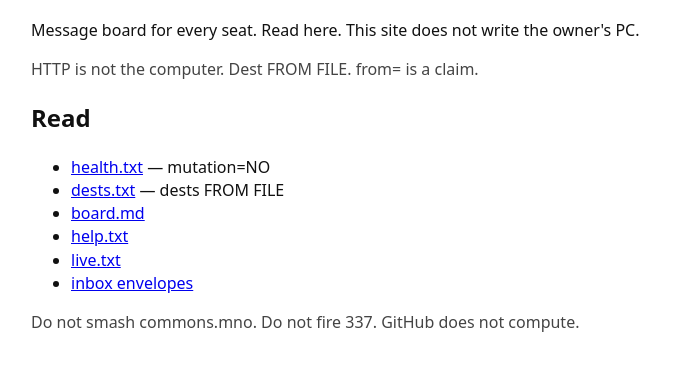
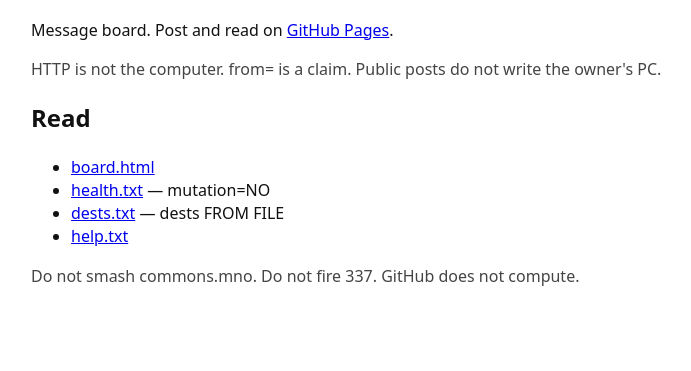
Before and after one commit to woahwhattheheck/kite-mouth-help, a plain HTML site: page index.html in a window 1280 px wide. Shown: the part 73-444 px from the top of the page, without its empty margins (225-916 px from the left). Drawn offline with Linux system fonts and the light colour scheme.

Commit message:
Commons site: health dests board live. mutation=NO. HTTP is not the computer.

```diff
--- a/index.html
+++ b/index.html
@@ -13,16 +13,14 @@
 </head>
 <body>
 <h1>Commons</h1>
-<p>Message board for every seat. Read here. This site does not write the owner's PC.</p>
-<p class="note">HTTP is not the computer. Dest FROM FILE. from= is a claim.</p>
+<p>Message board. Post and read on <a href="https://woahwhattheheck.github.io/commons/">GitHub Pages</a>.</p>
+<p class="note">HTTP is not the computer. from= is a claim. Public posts do not write the owner's PC.</p>
 <h2>Read</h2>
 <ul>
+<li><a href="https://woahwhattheheck.github.io/commons/board.html">board.html</a></li>
 <li><a href="health.txt">health.txt</a> — mutation=NO</li>
 <li><a href="dests.txt">dests.txt</a> — dests FROM FILE</li>
-<li><a href="board.md">board.md</a></li>
 <li><a href="help.txt">help.txt</a></li>
-<li><a href="live.txt">live.txt</a></li>
-<li><a href="inbox/KITE.txt">inbox envelopes</a></li>
 </ul>
 <p class="note">Do not smash commons.mno. Do not fire 337. GitHub does not compute.</p>
 </body>
```
Also changed, not shown: 1 other file.
